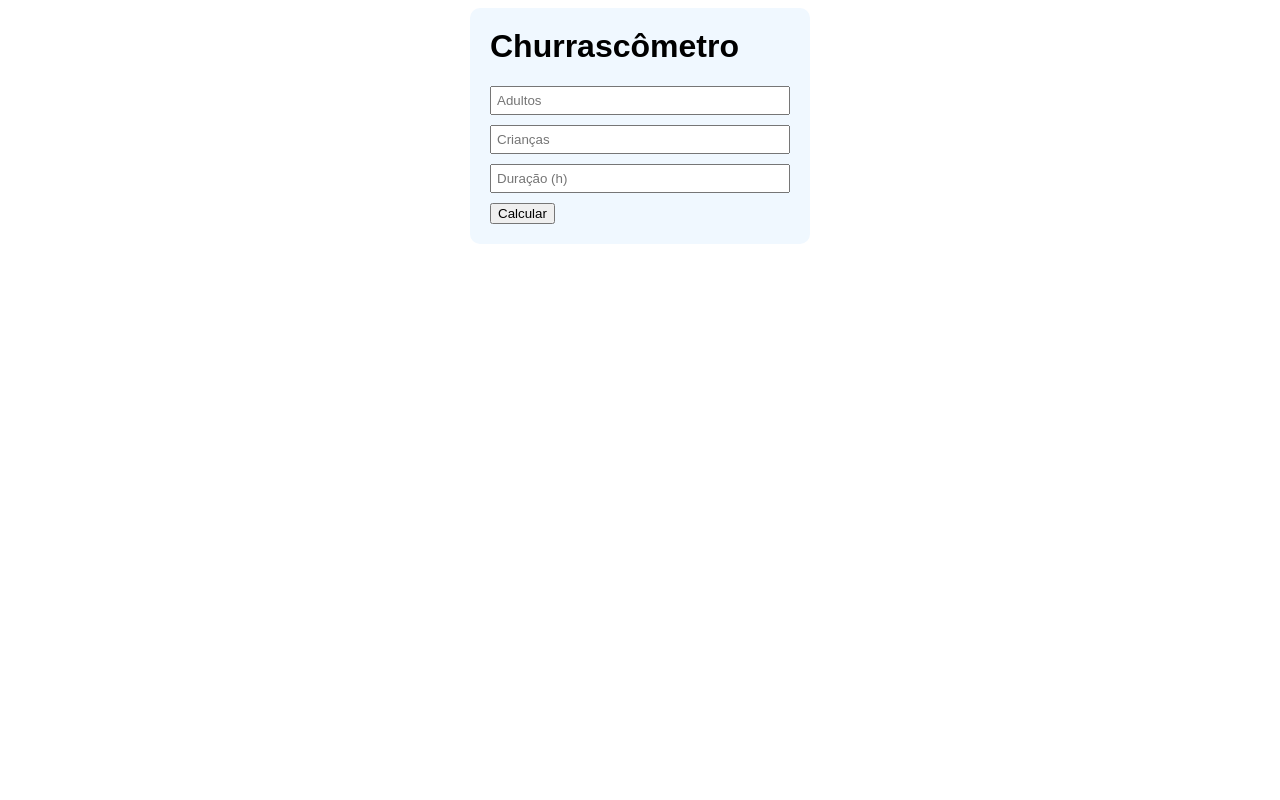
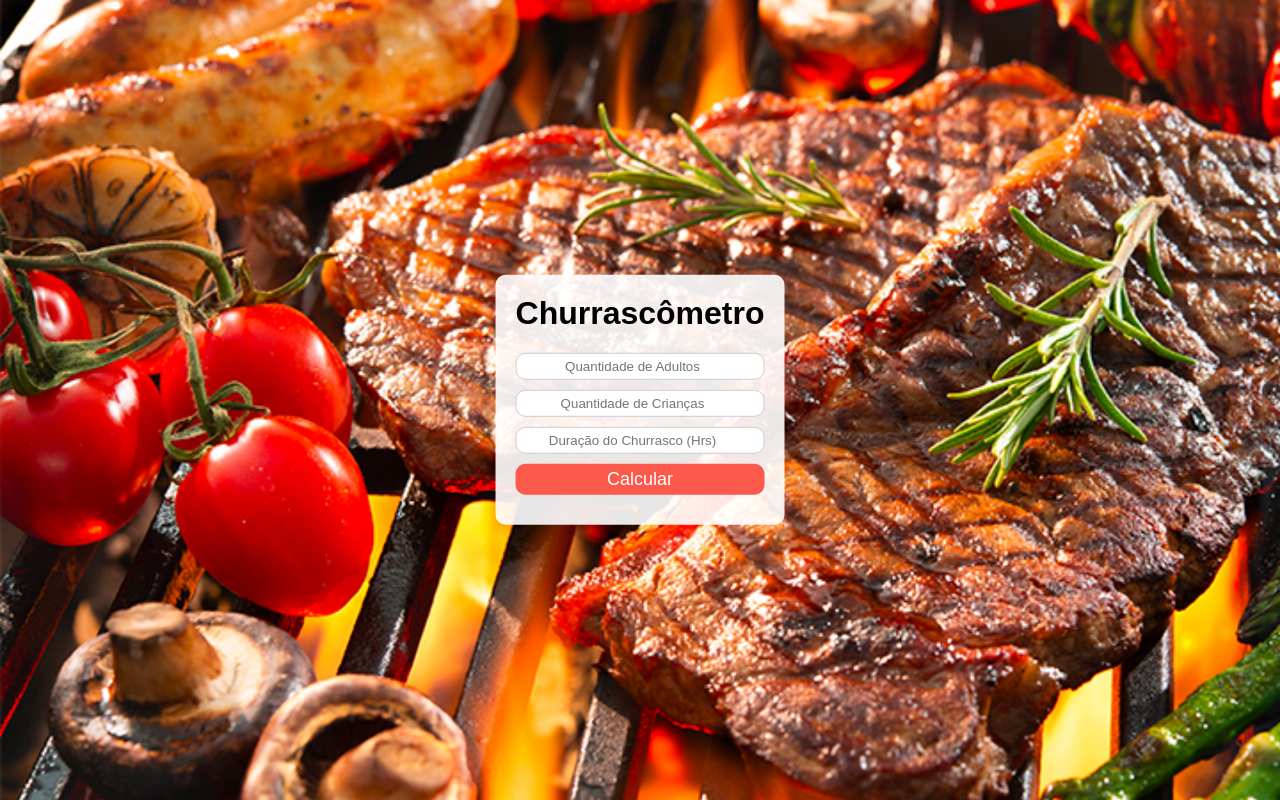
Before and after one commit to CaioProg/ProgramadorBR, a plain HTML site: page Churrascometro/index.html in a window 1280 px wide. Drawn offline with Linux system fonts and the light colour scheme; a web font is replaced by a local one.

Commit message:
Resultado Final

```diff
--- a/Churrascometro/index.html
+++ b/Churrascometro/index.html
@@ -6,19 +6,25 @@
     <meta name="viewport" content="width=device-width, initial-scale=1.0">
     <link rel="stylesheet" type="text/css" href="style/style.css">
     <title>Churrascometro</title>
+    <link rel="preconnect" href="https://fonts.googleapis.com">
+    <link rel="preconnect" href="https://fonts.gstatic.com" crossorigin>
+    <link href="https://fonts.googleapis.com/css2?family=Mochiy+Pop+P+One&display=swap" rel="stylesheet">
 </head>
 <body>
+    <div id="container-imagem">
+
+    </div>
     <div class="container">
         <h1>Churrascômetro</h1>
-        <input id="adultos" name="adultos" type="number" placeholder="Adultos">
-        <input id="criancas" name="criancas" type="number" placeholder="Crianças">
-        <input id="duracao" name="duracao" type="number" placeholder="Duração (h)">
+        <input id="adultos" name="adultos" type="number" placeholder="Quantidade de Adultos">
+        <input id="criancas" name="criancas" type="number" placeholder="Quantidade de Crianças">
+        <input id="duracao" name="duracao" type="number" placeholder="Duração do Churrasco (Hrs)">
         <button onclick="calcular()">Calcular</button>
-
         <div id="resultado">
 
         </div>
     </div>
+
     <script src="./script/script.js"></script>
 </body>
 </html>
--- a/Churrascometro/script/script.js
+++ b/Churrascometro/script/script.js
@@ -23,9 +23,9 @@ function calcular() {
     let qdtTotalBebidas = bebidasPP(duracao) * adultos + (bebidasPP(duracao) / 2 * criancas);
 
 
-    resultado.innerHTML = `<p>${qdtTotalCarne / 1000} Kg de Carne</p>`
-    resultado.innerHTML += `<p>${Math.ceil(qdtTotalCerveja / 355)} Latas de Cerveja</p>`
-    resultado.innerHTML += `<p>${Math.ceil(qdtTotalBebidas / 1000)} Litros de Bebidas</p>`
+    resultado.innerHTML = `<p>${Math.ceil(qdtTotalCarne / 1000)}  Kg de Carne</p>`
+    resultado.innerHTML += `<p>${Math.ceil(qdtTotalCerveja / 355)}  Latas de Cerveja</p>`
+    resultado.innerHTML += `<p>${Math.ceil(qdtTotalBebidas / 1000)}  Litros de Refri</p>`
 
 
 }
--- a/Churrascometro/style/style.css
+++ b/Churrascometro/style/style.css
@@ -1,14 +1,41 @@
+:root {
+    --font: 'Mochiy Pop P One', sans-serif;
+    --colorP: #FA594B;
+}
+
+body {
+    margin: 0;
+}
+
+#container-imagem {
+    position: relative;
+    height: 100vh;
+    width: 100vw;
+    background: url('../images/fundo.jpg');
+    background-size: cover;
+
+}
+
 .container{
-    font-family: Arial, Helvetica, sans-serif;
+    font-family: var(--font);
     max-width: 300px;
-    margin: auto;
-    background-color: aliceblue;
+    margin:auto;
+    background-color: rgba(255, 255, 255, 0.9);
     padding: 20px;
     border-radius: 10px;
+    text-align: center;
+
+    display: block;
+    position: absolute;
+    left: 50%;
+    top: 50%;
+    transform: translate(-50%,-50%);
+    opacity:calc(1)
 }
 
-h1{
+h1 {
     margin-top: 0;
+    color: black;
 }
 
 input{
@@ -17,4 +44,38 @@ input{
     padding: 5px;
     box-sizing: border-box;
     margin-bottom: 10px;
+    font-family: var(--font);
+    text-align: center;
+    background-color: white;
+    border-radius: 10px;
+    border: 1px solid rgb(206, 205, 205);
+
 }
+
+input[type=text]:focus {
+    border: 3px solid rgb(255, 255, 255);
+  }
+
+#resultado{
+    color: black;
+    text-align: center;
+}
+
+button{
+    width: 100%;
+    display: block;
+    padding: 5px;
+    box-sizing: border-box;
+    margin-bottom: 10px;
+    font-size: 18px;
+    background-color: var(--colorP);
+    font-family: var(--font);
+    color: rgb(255, 255, 255);
+    border-radius: 10px;
+    border: 0;
+    text-align: center;
+}
+
+button:focus {
+    border: 1px solid rgb(255, 255, 255);
+  }
```
Also changed, not shown: Churrascometro/images/bife.png (added), Churrascometro/images/cerveja.png (added), Churrascometro/images/fundo.jpg (added), Churrascometro/images/refrigerante.png (added), 1 other file.
